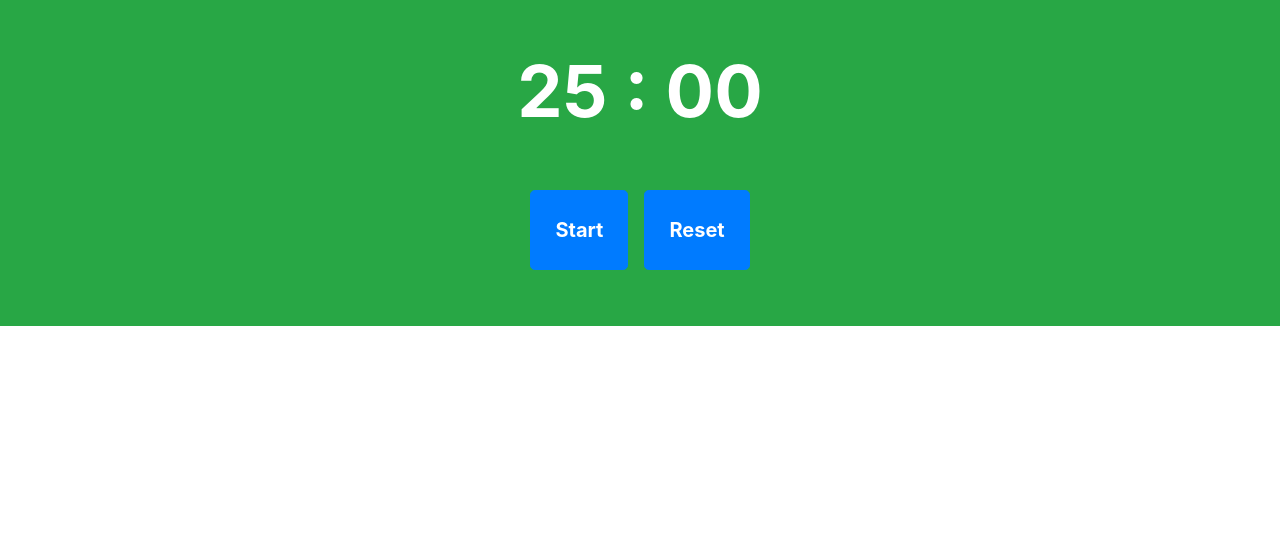
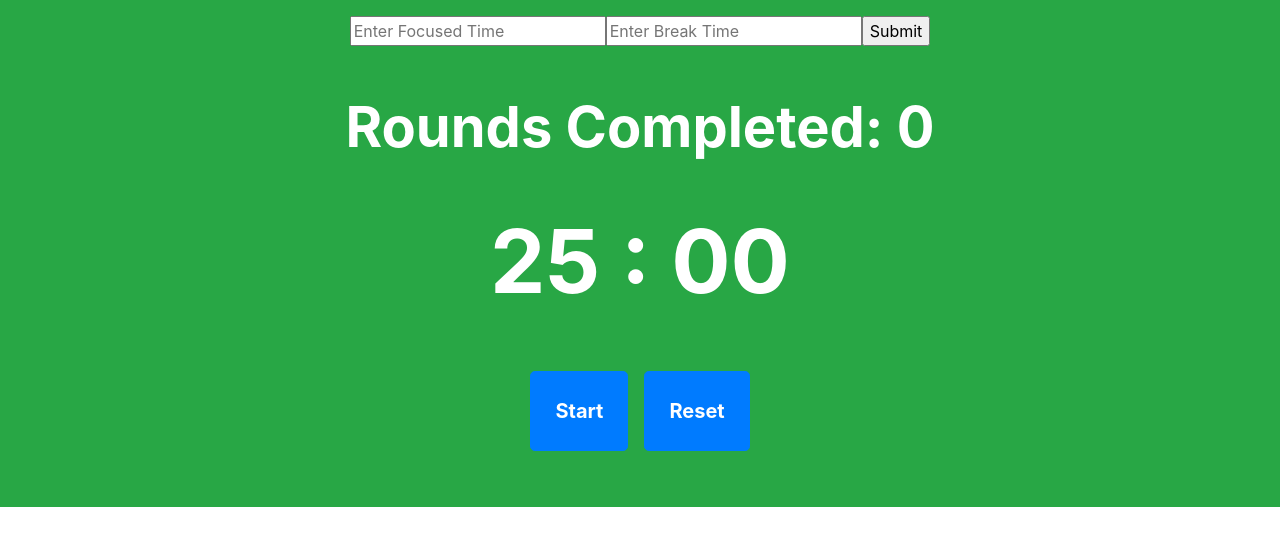
Before and after one commit to MarkoBezic/pomreact, a React (Create React App) app: page / in a window 1280 px wide. Shown: the top 546 px of the page. Built offline with nearby package versions, Linux system fonts and the light colour scheme.

Commit message:
Saving version

```diff
--- a/src/components/Timer.js
+++ b/src/components/Timer.js
@@ -1,4 +1,5 @@
 import React, { Component } from 'react';
+import UserInput from './UserInput'
 
 class Timer extends Component {
 
@@ -6,7 +7,8 @@ class Timer extends Component {
     isRunning: false,
     onBreak: false,
     elapsedTime: 1500000,
-    previousTime: 0
+    previousTime: 0,
+    counter: 0
   }
 
   componentDidMount() {
@@ -15,10 +17,11 @@ class Timer extends Component {
 
   tick = () => {
     if(this.state.elapsedTime < 0 && !this.state.onBreak) {
-      this.setState({
+      this.setState(prevState => ({
         elapsedTime: 300000,
-        onBreak: true
-      });
+        onBreak: true,
+        counter: prevState.counter + 1
+      }));
     } else if (this.state.elapsedTime < 0 && this.state.onBreak){
       this.setState({
         elapsedTime: 1500000,
@@ -51,6 +54,12 @@ class Timer extends Component {
 
   }
 
+  handleFocusTime = (userTime) => {
+    this.setState({
+      elapsedTime: userTime
+    });
+  }
+
   render() {
     let time = Math.floor(this.state.elapsedTime/1000)
     let minutes = Math.floor( time / 60)
@@ -63,8 +72,26 @@ class Timer extends Component {
       <>
         <div className="container">
           <div className="row">
+            <div className="col d-flex justify-content-center pt-3">
+              <span>
+                {<UserInput
+                    focusTime={this.handleFocusTime}
+                    breakTime={this.handleBreakTime}
+                    onBreak={this.state.onBreak}
+                    />}
+              </span>
+            </div>
+          </div>
+          <div className="row">
+            <div className="col d-flex justify-content-center pt-5">
+              <span className="display-4 font-weight-bold text-white">
+                Rounds Completed: {this.state.counter}
+              </span>
+            </div>
+          </div>
+          <div className="row">
             <div className="col d-flex justify-content-center p-5">
-              <span className="display-3 font-weight-bold text-white">{ minutes } : { seconds }</span>
+              <span className="display-2 font-weight-bold text-white">{ minutes } : { seconds }</span>
             </div>
           </div>
           <div className="row">
--- /dev/null
+++ b/src/components/UserInput.js
@@ -0,0 +1,51 @@
+import React, { Component } from 'react';
+
+class UserInput extends Component {
+  state = {
+      focusTime: '',
+      breakTime: ''
+   }
+
+   handleTimeChange = (e) => {
+      const target = e.target;
+      const value = target.value;
+      const name = target.name;
+      this.setState({
+        [name]: value
+      });
+   }
+
+   handleSubmit = (e) => {
+     e.preventDefault();
+     this.props.focusTime(
+      this.state.focusTime
+      );
+   }
+
+
+  render() {
+    return (
+      <form onSubmit={this.handleSubmit}>
+        <input
+          type="number"
+          name="focusTime"
+          placeholder="Enter Focused Time"
+          onChange={this.handleTimeChange}
+          value={this.state.focusTime}
+        />
+        <input
+          type="number"
+          name="breakTime"
+          placeholder="Enter Break Time"
+          onChange={this.handleTimeChange}
+          value={this.state.breakTime}
+        />
+        <input
+          type="submit"
+        />
+      </form>
+     );
+  }
+}
+
+export default UserInput;
```
